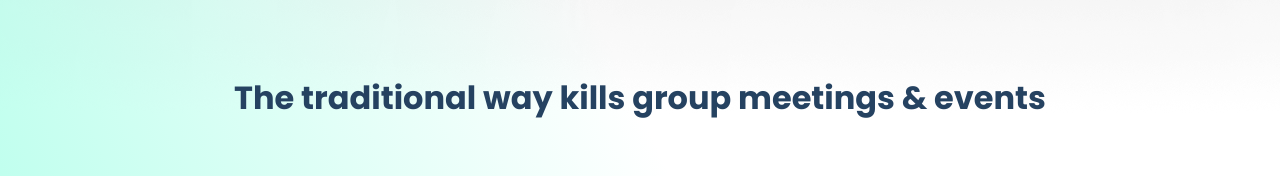
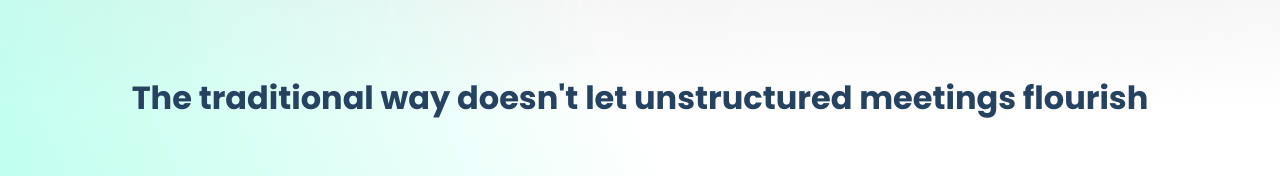
Before and after one commit to kickback-space/SSR-main-landing-page, a Next.js app: page / in a window 1280 px wide. Shown: the part 830-1006 px from the top of the page. Built offline with nearby package versions, Linux system fonts and the light colour scheme.

Commit message:
update traditional problem text

```diff
--- a/components/information/index.js
+++ b/components/information/index.js
@@ -8,7 +8,7 @@ function Information() {
         <div className={styles.firstContentWrapper}>
           <span
             className={styles.title}
-          >{`The traditional way kills group meetings & events`}</span>
+          >{`The traditional way doesn't let unstructured meetings flourish`}</span>
           <div className={styles.videoBanner}>
             <Image
               src={'/banner/videoBannerFirstInformation.png'}
```
